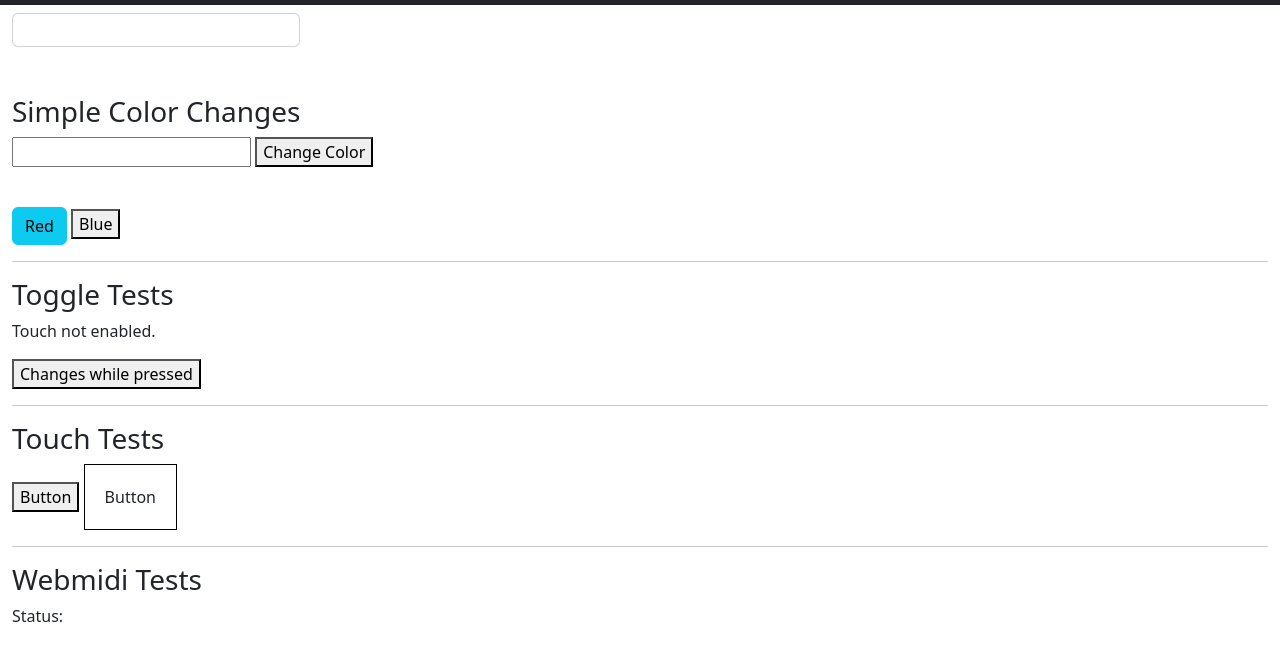
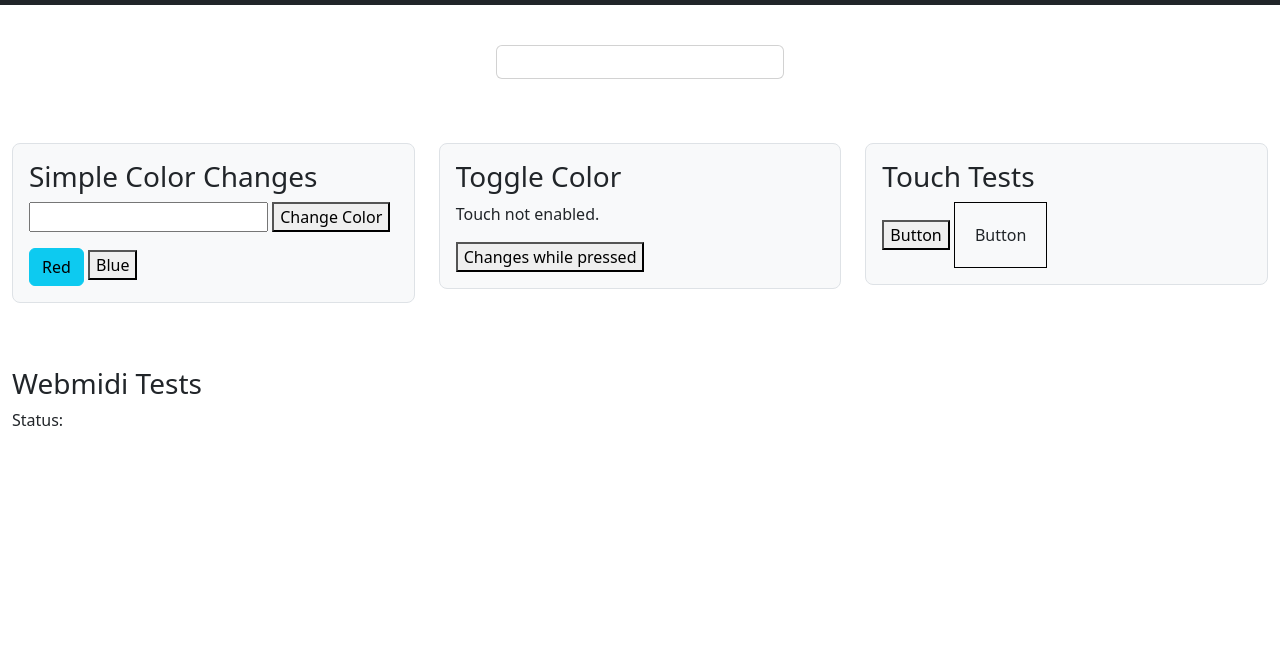
Before and after one commit to gpizarro/crowdlights, a website built with webpack: page public/admin.html in a window 1280 px wide. Shown: the part 51-712 px from the top of the page. Built offline with nearby package versions, Linux system fonts and the light colour scheme.

Commit message:
updates layout on admin page

```diff
--- a/public/admin.html
+++ b/public/admin.html
@@ -28,6 +28,8 @@
       .hidden {display: none;}
 
       .card {width: 18rem;}
+      .qrcode {margin: 2rem auto 0;}
+      .row {margin-bottom: 4rem;}
     </style>
   </head>
 
@@ -45,12 +47,10 @@
       </div>
     </div>
 
-
     <div class="container-xxl py-2">
-
       <div class="row">
         <div class="col">
-          <div class="card">
+          <div class="card qrcode">
             <div class="card-body">
               <div id="qrCodeElement"></div>
             </div>
@@ -58,35 +58,42 @@
         </div>
       </div>
 
-      <br>
-
-
-
-      <br>
+      <div class="row gy-3">
+        <div class="col">
+          <div class="border bg-light p-3 rounded-3">
             <h3>Simple Color Changes</h3>
             <form action="" id="admin-form">
               <input type="text" id="input">
               <button id="button">Change Color</button>
             </form>
-      <br>
             <button class="btn btn-info" id="redButton">Red</button>
             <button id="blueButton">Blue</button>
-      <hr>
+          </div>
+        </div>
 
-      <h3>Toggle Tests</h3>
+        <div class="col">
+          <div class="border bg-light border p-3 rounded-3">
+            <h3>Toggle Color</h3>
             <p>Touch not enabled.</p>
             <button id="togglesWhenPressed">Changes while pressed</button>
-      <hr>
+          </div>
+        </div>
 
+        <div class="col">
+          <div class="border bg-light border p-3 rounded-3">
             <h3>Touch Tests</h3>
             <button id="touchButton" class="button">Button</button>
             <div class="toggle-button" id="touchButton2">Button</div>
-      <hr>
+          </div>
+        </div>
 
+      </div>
+
+      <div class="row">
         <div id="webMidiSection">
           <h3>Webmidi Tests</h3>
           <p id="webMidiStatus">Status: <br></p>
-
+        </div>
       </div>
 
       <div id="nanoKontrolSection" class="hidden">
```
Lines whose indentation alone changed are shown as unchanged.
